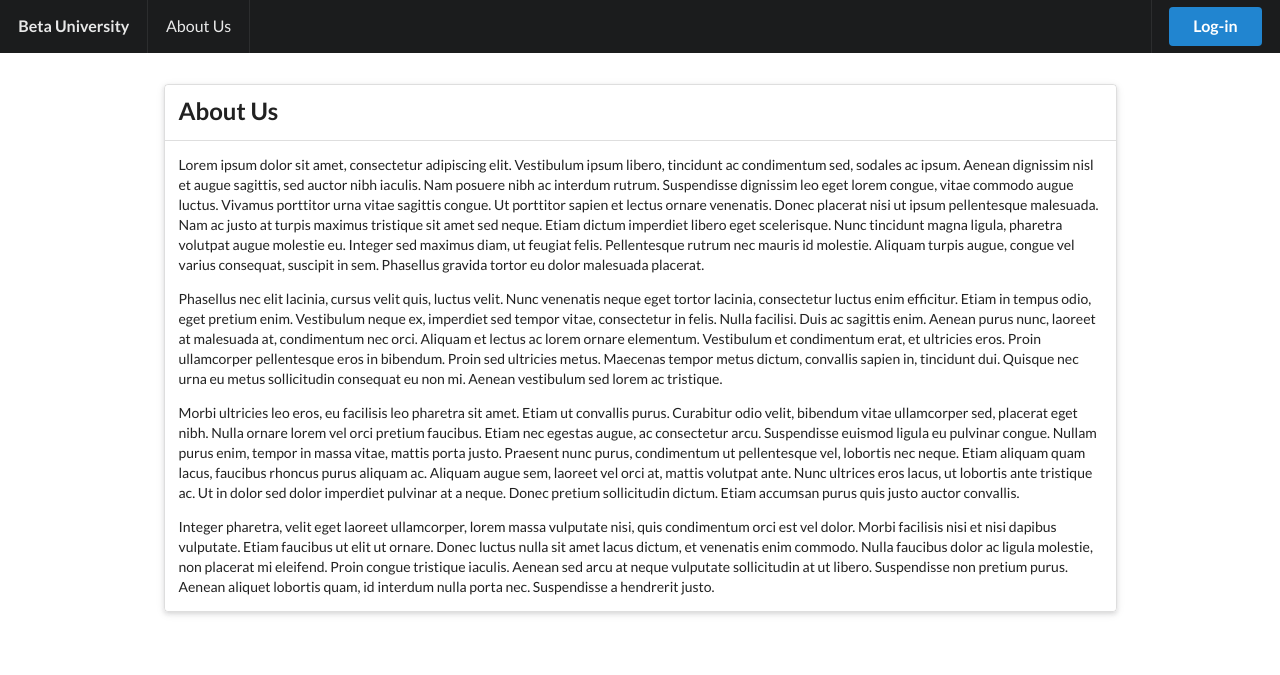
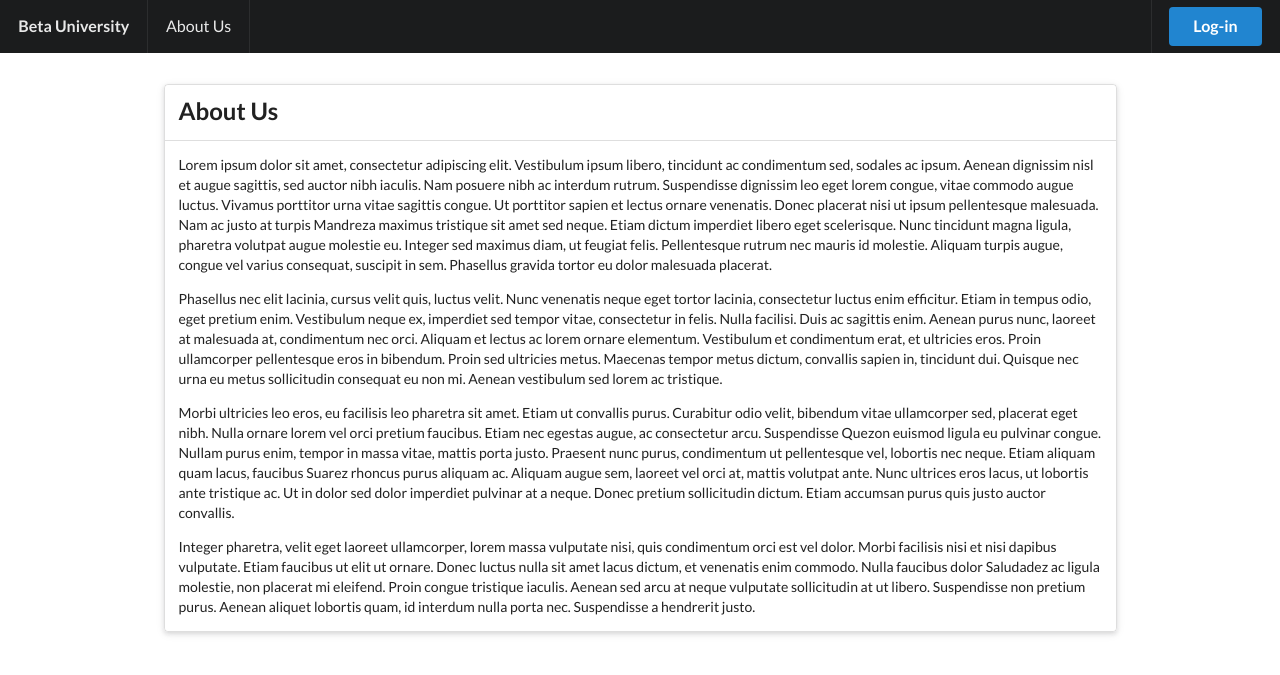
Before and after one commit to tonsaludadez/cmsc127, a Django app: page /about/ in a window 1280 px wide. Shown: the top 675 px of the page. Run offline with Django 3.2, Linux system fonts and the light colour scheme.

Commit message:
Added about us easter eggs

```diff
--- a/betasite/mainSite/templates/mainSite/about.html
+++ b/betasite/mainSite/templates/mainSite/about.html
@@ -19,13 +19,13 @@
 						<h2 class="ui header">About Us</h2>
 					</div>
 					<div class="ui segment">
-						<p>Lorem ipsum dolor sit amet, consectetur adipiscing elit. Vestibulum ipsum libero, tincidunt ac condimentum sed, sodales ac ipsum. Aenean dignissim nisl et augue sagittis, sed auctor nibh iaculis. Nam posuere nibh ac interdum rutrum. Suspendisse dignissim leo eget lorem congue, vitae commodo augue luctus. Vivamus porttitor urna vitae sagittis congue. Ut porttitor sapien et lectus ornare venenatis. Donec placerat nisi ut ipsum pellentesque malesuada. Nam ac justo at turpis maximus tristique sit amet sed neque. Etiam dictum imperdiet libero eget scelerisque. Nunc tincidunt magna ligula, pharetra volutpat augue molestie eu. Integer sed maximus diam, ut feugiat felis. Pellentesque rutrum nec mauris id molestie. Aliquam turpis augue, congue vel varius consequat, suscipit in sem. Phasellus gravida tortor eu dolor malesuada placerat.</p>
+						<p>Lorem ipsum dolor sit amet, consectetur adipiscing elit. Vestibulum ipsum libero, tincidunt ac condimentum sed, sodales ac ipsum. Aenean dignissim nisl et augue sagittis, sed auctor nibh iaculis. Nam posuere nibh ac interdum rutrum. Suspendisse dignissim leo eget lorem congue, vitae commodo augue luctus. Vivamus porttitor urna vitae sagittis congue. Ut porttitor sapien et lectus ornare venenatis. Donec placerat nisi ut ipsum pellentesque malesuada. Nam ac justo at turpis Mandreza maximus tristique sit amet sed neque. Etiam dictum imperdiet libero eget scelerisque. Nunc tincidunt magna ligula, pharetra volutpat augue molestie eu. Integer sed maximus diam, ut feugiat felis. Pellentesque rutrum nec mauris id molestie. Aliquam turpis augue, congue vel varius consequat, suscipit in sem. Phasellus gravida tortor eu dolor malesuada placerat.</p>
 
 						<p>Phasellus nec elit lacinia, cursus velit quis, luctus velit. Nunc venenatis neque eget tortor lacinia, consectetur luctus enim efficitur. Etiam in tempus odio, eget pretium enim. Vestibulum neque ex, imperdiet sed tempor vitae, consectetur in felis. Nulla facilisi. Duis ac sagittis enim. Aenean purus nunc, laoreet at malesuada at, condimentum nec orci. Aliquam et lectus ac lorem ornare elementum. Vestibulum et condimentum erat, et ultricies eros. Proin ullamcorper pellentesque eros in bibendum. Proin sed ultricies metus. Maecenas tempor metus dictum, convallis sapien in, tincidunt dui. Quisque nec urna eu metus sollicitudin consequat eu non mi. Aenean vestibulum sed lorem ac tristique.</p>
 
-						<p>Morbi ultricies leo eros, eu facilisis leo pharetra sit amet. Etiam ut convallis purus. Curabitur odio velit, bibendum vitae ullamcorper sed, placerat eget nibh. Nulla ornare lorem vel orci pretium faucibus. Etiam nec egestas augue, ac consectetur arcu. Suspendisse euismod ligula eu pulvinar congue. Nullam purus enim, tempor in massa vitae, mattis porta justo. Praesent nunc purus, condimentum ut pellentesque vel, lobortis nec neque. Etiam aliquam quam lacus, faucibus rhoncus purus aliquam ac. Aliquam augue sem, laoreet vel orci at, mattis volutpat ante. Nunc ultrices eros lacus, ut lobortis ante tristique ac. Ut in dolor sed dolor imperdiet pulvinar at a neque. Donec pretium sollicitudin dictum. Etiam accumsan purus quis justo auctor convallis.</p>
+						<p>Morbi ultricies leo eros, eu facilisis leo pharetra sit amet. Etiam ut convallis purus. Curabitur odio velit, bibendum vitae ullamcorper sed, placerat eget nibh. Nulla ornare lorem vel orci pretium faucibus. Etiam nec egestas augue, ac consectetur arcu. Suspendisse Quezon euismod ligula eu pulvinar congue. Nullam purus enim, tempor in massa vitae, mattis porta justo. Praesent nunc purus, condimentum ut pellentesque vel, lobortis nec neque. Etiam aliquam quam lacus, faucibus Suarez rhoncus purus aliquam ac. Aliquam augue sem, laoreet vel orci at, mattis volutpat ante. Nunc ultrices eros lacus, ut lobortis ante tristique ac. Ut in dolor sed dolor imperdiet pulvinar at a neque. Donec pretium sollicitudin dictum. Etiam accumsan purus quis justo auctor convallis.</p>
 
-						<p>Integer pharetra, velit eget laoreet ullamcorper, lorem massa vulputate nisi, quis condimentum orci est vel dolor. Morbi facilisis nisi et nisi dapibus vulputate. Etiam faucibus ut elit ut ornare. Donec luctus nulla sit amet lacus dictum, et venenatis enim commodo. Nulla faucibus dolor ac ligula molestie, non placerat mi eleifend. Proin congue tristique iaculis. Aenean sed arcu at neque vulputate sollicitudin at ut libero. Suspendisse non pretium purus. Aenean aliquet lobortis quam, id interdum nulla porta nec. Suspendisse a hendrerit justo.</p>
+						<p>Integer pharetra, velit eget laoreet ullamcorper, lorem massa vulputate nisi, quis condimentum orci est vel dolor. Morbi facilisis nisi et nisi dapibus vulputate. Etiam faucibus ut elit ut ornare. Donec luctus nulla sit amet lacus dictum, et venenatis enim commodo. Nulla faucibus dolor Saludadez ac ligula molestie, non placerat mi eleifend. Proin congue tristique iaculis. Aenean sed arcu at neque vulputate sollicitudin at ut libero. Suspendisse non pretium purus. Aenean aliquet lobortis quam, id interdum nulla porta nec. Suspendisse a hendrerit justo.</p>
 					</div>
 				</div>
 			</div>
```
